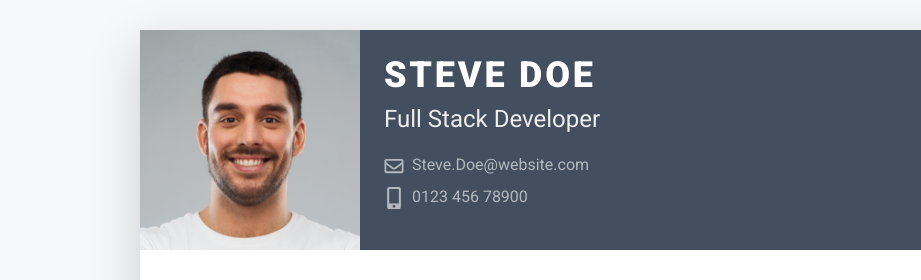
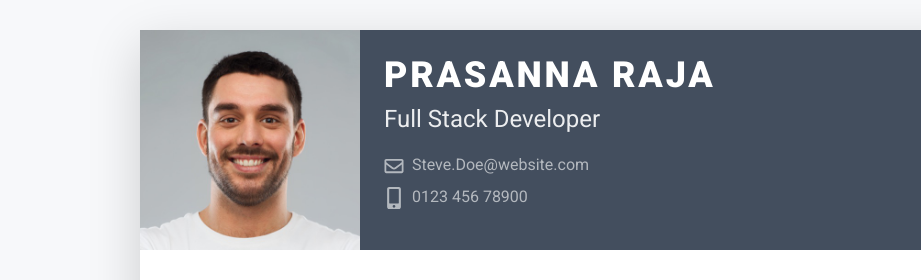
Before and after one commit to prasannaraja/github.io, a plain HTML site: page index.html in a window 1280 px wide. Shown: the top 280 px of the page, 0-921 px from the left. Drawn offline with Linux system fonts and the light colour scheme.

Commit message:
Update index.html
Name Updated

```diff
--- a/index.html
+++ b/index.html
@@ -1,7 +1,7 @@
 <!DOCTYPE html>
 <html lang="en">
 <head>
-    <title>Pillar - Bootstrap 4 Resume/CV Template for Developers</title>
+    <title>.NET Developers</title>
 
     <!-- Meta -->
     <meta charset="utf-8">
@@ -32,7 +32,7 @@
 				    <img class="mr-3 img-fluid picture mx-auto" src="assets/images/profile.jpg" alt="">
 				    <div class="media-body p-4 d-flex flex-column flex-md-row mx-auto mx-lg-0">
 					    <div class="primary-info">
-						    <h1 class="name mt-0 mb-1 text-white text-uppercase text-uppercase">Steve Doe</h1>
+						    <h1 class="name mt-0 mb-1 text-white text-uppercase text-uppercase">Prasanna Raja</h1>
 						    <div class="title mb-3">Full Stack Developer</div>
 						    <ul class="list-unstyled">
 							    <li class="mb-2"><a href="#"><i class="far fa-envelope fa-fw mr-2" data-fa-transform="grow-3"></i>Steve.Doe@website.com</a></li>
```
